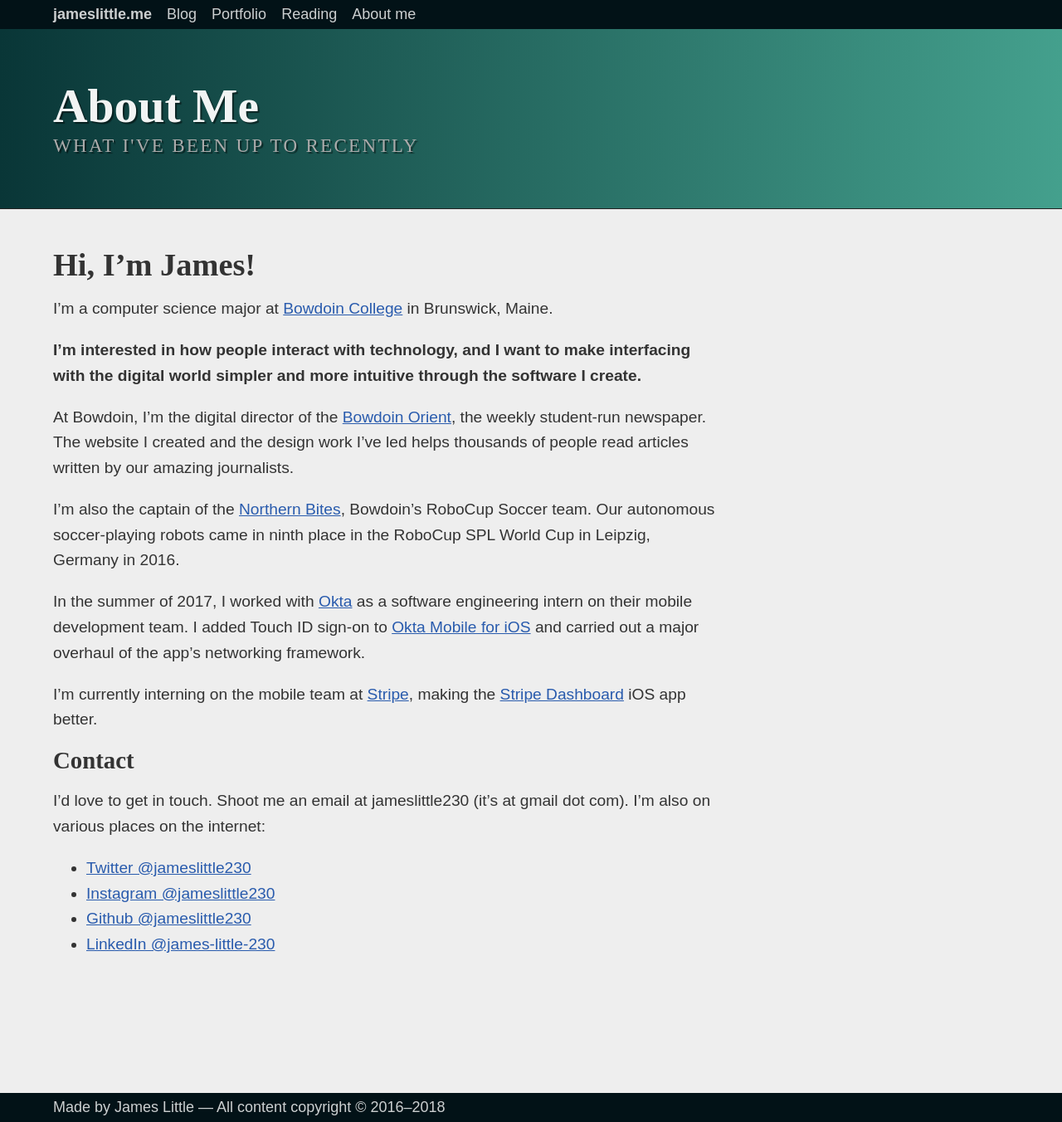
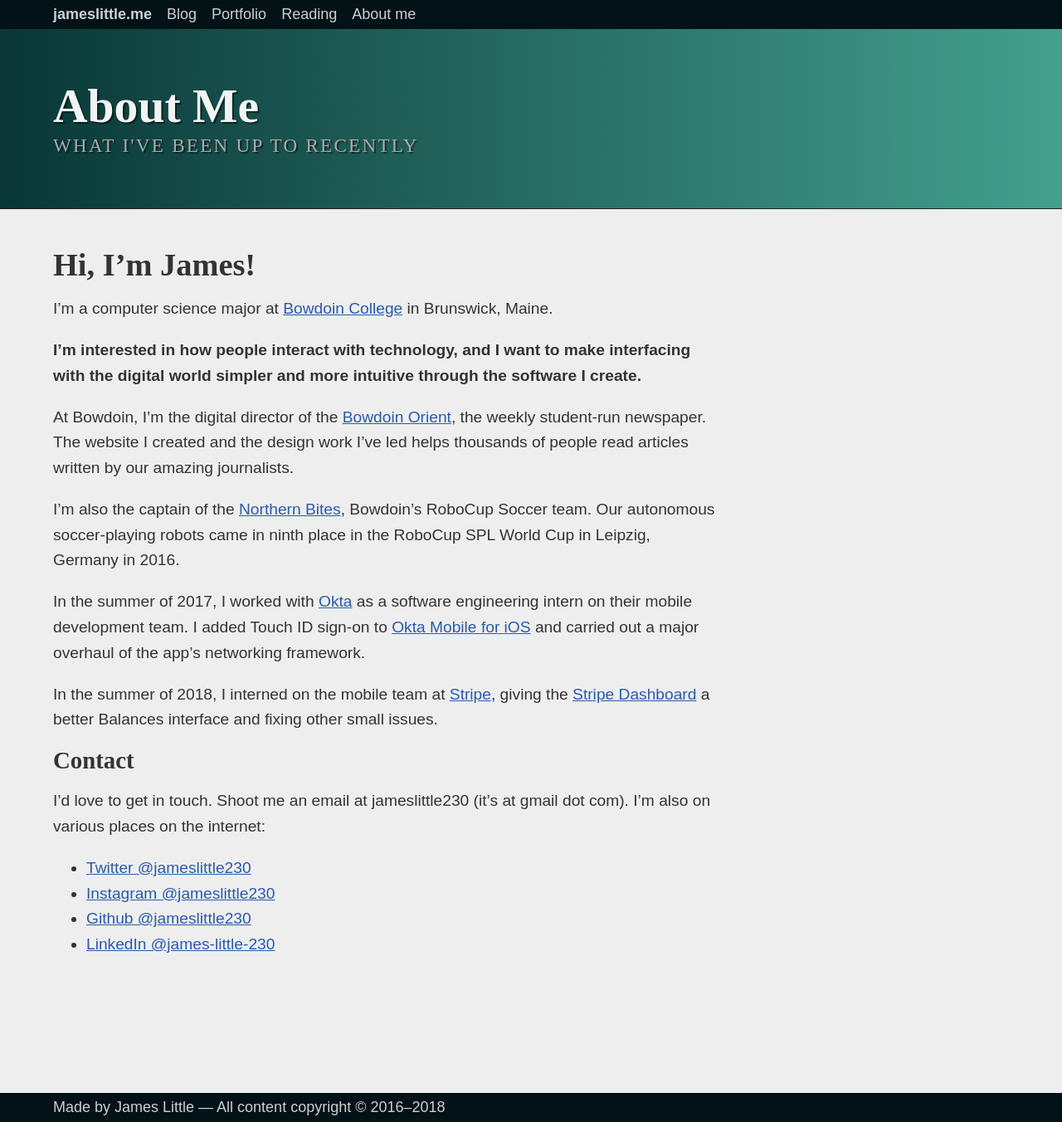
Before and after one commit to jameslittle230/jameslittle.me-archive, a Jekyll site: the page built from pages/about.md, in a window 1280 px wide. Shown: the whole page at 83% size. Built offline with Jekyll 4.4.1, drawn with Linux system fonts in a browser that asks for light colours; some web fonts are replaced; comment, search, counter and statistics services are not loaded.

Commit message:
Update About now that Stripe internship is over

```diff
--- a/pages/about.md
+++ b/pages/about.md
@@ -17,7 +17,7 @@
 
 In the summer of 2017, I worked with [Okta](https://okta.com) as a software engineering intern on their mobile development team. I added Touch ID sign-on to [Okta Mobile for iOS](https://itunes.apple.com/us/app/okta-mobile/id580709251) and carried out a major overhaul of the app's networking framework.
 
-I'm currently interning on the mobile team at [Stripe](https://stripe.com), making the [Stripe Dashboard](https://itunes.apple.com/us/app/stripe-dashboard/id978516833) iOS app better.
+In the summer of 2018, I interned on the mobile team at [Stripe](https://stripe.com), giving the [Stripe Dashboard](https://itunes.apple.com/us/app/stripe-dashboard/id978516833) a better Balances interface and fixing other small issues.
 
 ## Contact
 
```
